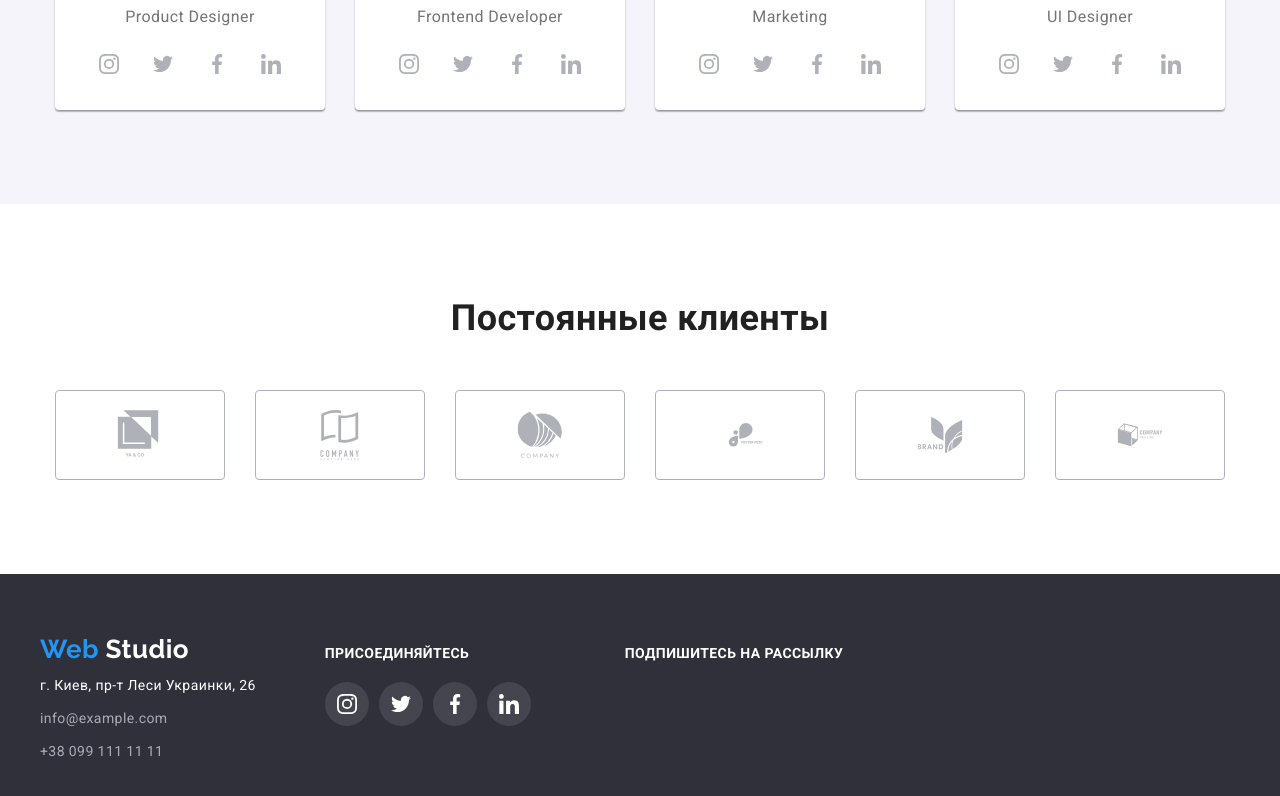
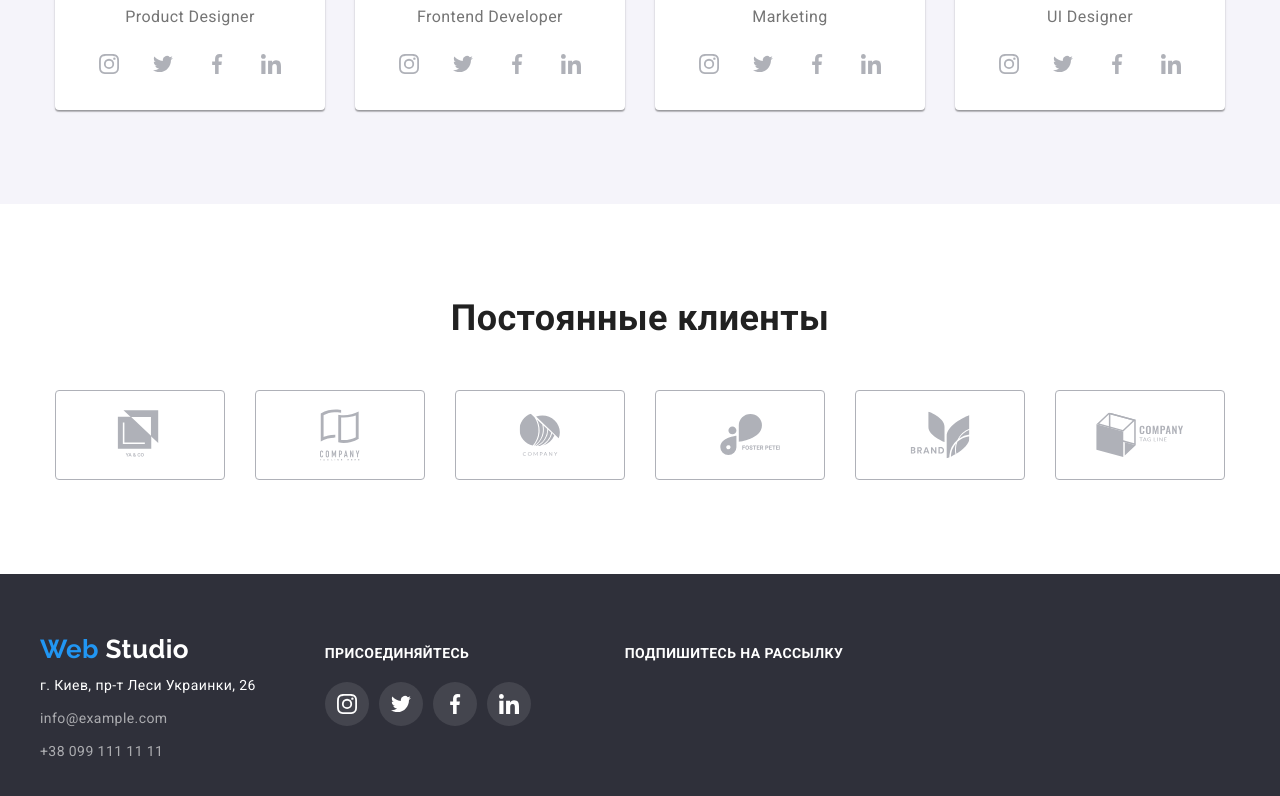
Before and after one commit to OlehCharupa/goit-markup-hw-04, a plain HTML site: page index.html in a window 1280 px wide. Shown: the part 2163-2959 px from the top of the page. Drawn offline with nearby package versions, Linux system fonts and the light colour scheme.

Commit message:
задал размеры иконкам клиентов

```diff
--- a/css/style.css
+++ b/css/style.css
@@ -152,27 +152,27 @@ img {
 }
 
 .contact-nav .link:hover,
-.contact-nav .link:focus{
+.contact-nav .link:focus {
   color: var(--accent-color);
 }
-.icon-envelope{
+.icon-envelope {
   width: 16px;
   height: 11px;
   margin-right: 10px;
   fill: #757575;
 }
 .icon-envelope:hover,
-.icon-envelope:focus{
-  fill: var(--accent-color)
+.icon-envelope:focus {
+  fill: var(--accent-color);
 }
-.icon-smartphone{
+.icon-smartphone {
   width: 10px;
   height: 15px;
   margin-right: 10px;
 }
 .icon-smartphone:hover,
-.icon-smartphone:focus{
-  fill: var(--accent-color)
+.icon-smartphone:focus {
+  fill: var(--accent-color);
 }
 
 /* Герой */
@@ -248,18 +248,18 @@ img {
 .feature-list .item + .item {
   margin-left: 30px;
 }
-.icon-feature{
+.icon-feature {
   display: block;
   width: 270px;
   height: 120px;
-  background-color: #F5F4FA;
+  background-color: #f5f4fa;
   border-radius: 4px;
   margin-bottom: 30px;
 
   position: relative;
   text-align: center;
 }
-.antenna{
+.antenna {
   display: inline-block;
   width: 70px;
   height: 70px;
@@ -267,7 +267,7 @@ height: 70px;
   position: absolute;
   top: 50%;
   left: 50%;
-transform: translate(-50%,-50%);
+  transform: translate(-50%, -50%);
 }
 
 /* чем мы занимаемся */
@@ -349,32 +349,31 @@ transform: translate(-50%,-50%);
   margin: 0 auto;
   width: 44px;
   height: 44px;
-  border-radius: 50% ;
+  border-radius: 50%;
   position: relative;
   text-align: center;
 }
 
-.icon-socials{
-  fill: #AFB1B8;
+.icon-socials {
+  fill: #afb1b8;
   position: absolute;
   top: 50%;
   left: 50%;
-  transform: translate(-50%,-50%);
+  transform: translate(-50%, -50%);
   display: inline-block;
   width: 20px;
   height: 20px;
 }
 
 .socials-link .link:hover,
-.socials-link .link:focus{
+.socials-link .link:focus {
   background-color: var(--accent-color);
 }
 
 .icon-socials:hover,
-.icon-socials:focus{
+.icon-socials:focus {
   fill: var(--title-text-white);
 }
-
 
 /* наши клиенты */
 .client-list {
@@ -389,23 +388,44 @@ background-color: var(--accent-color);
   border: 1px solid #afb1b8;
   box-sizing: border-box;
   border-radius: 4px;
-
 }
 .client-list .item + .item {
   margin-left: 30px;
 }
-.client-list .item > .link{
+.client-list .item > .link {
   position: relative;
   text-align: center;
 }
-.icon-customer{
-  fill: #AFB1B8;
+.icon-customer {
+  fill: #afb1b8;
   position: absolute;
 
-  transform: translate(-50%,-50%);
+  transform: translate(-50%, -50%);
   display: inline-block;
+}
+.company1 {
   width: 45px;
   height: 50px;
+}
+.company2 {
+  width: 40px;
+  height: 52px;
+}
+.company3 {
+  width: 41px;
+  height: 43px;
+}
+.company4 {
+  width: 80px;
+  height: 42px;
+}
+.company5 {
+  width: 59px;
+  height: 47px;
+}
+.company6 {
+  width: 88px;
+  height: 45px;
 }
 /* Футер */
 
@@ -475,7 +495,7 @@ background-color: var(--accent-color);
 .socials-list .item + .item {
   margin-left: 10px;
 }
-.footer-item{
+.footer-item {
   background-color: rgba(255, 255, 255, 0.1);
   border-radius: 50%;
   display: block;
@@ -486,13 +506,12 @@ background-color: var(--accent-color);
   text-align: center;
 }
 
-
-.footer-icon{
+.footer-icon {
   fill: var(--title-text-white);
   position: absolute;
   top: 50%;
   left: 50%;
-  transform: translate(-50%,-50%);
+  transform: translate(-50%, -50%);
   display: inline-block;
   width: 20px;
   height: 20px;
--- a/index.html
+++ b/index.html
@@ -340,38 +340,38 @@
           <ul class="client-list list">
             <li class="item">
               <a class="link" href="">
-                <svg class="icon-customer">
+                <svg class="icon-customer company1">
                   <use href="./images/sprint.svg#icon-customer1"></use></svg
               ></a>
             </li>
             <li class="item">
               <a href=""
-                ><svg class="icon-customer">
+                ><svg class="icon-customer company2">
                   <use href="./images/sprint.svg#icon-customer2"></use>
                 </svg>
               </a>
             </li>
             <li class="item">
               <a href=""
-                ><svg class="icon-customer">
+                ><svg class="icon-customer company3">
                   <use href="./images/sprint.svg#icon-customer3"></use></svg
               ></a>
             </li>
             <li class="item">
               <a href=""
-                ><svg class="icon-customer">
+                ><svg class="icon-customer company4">
                   <use href="./images/sprint.svg#icon-customer4"></use></svg
               ></a>
             </li>
             <li class="item">
               <a href=""
-                ><svg class="icon-customer">
+                ><svg class="icon-customer company5">
                   <use href="./images/sprint.svg#icon-customer5"></use></svg
               ></a>
             </li>
             <li class="item">
               <a href=""
-                ><svg class="icon-customer">
+                ><svg class="icon-customer company6">
                   <use href="./images/sprint.svg#icon-customer6"></use></svg
               ></a>
             </li>
```
Lines whose indentation alone changed are shown as unchanged.
